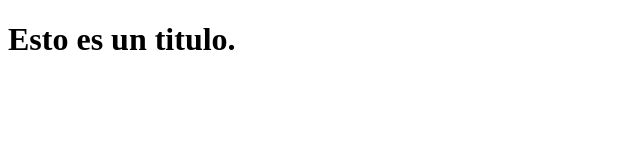
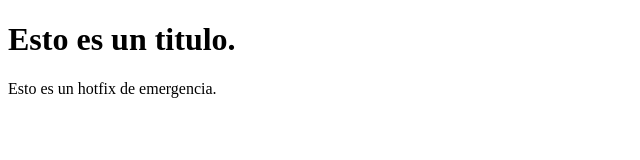
Before and after one commit to DavidEIG12/Practica-1, a plain HTML site: page index.html in a window 1280 px wide. Shown: the whole page, without its empty margins (0-640 px from the left). Drawn offline with Linux system fonts and the light colour scheme.

Commit message:
hotfix-urgente

```diff
--- a/index.html
+++ b/index.html
@@ -7,5 +7,6 @@
 </head>
 <body>
     <h1>Esto es un titulo.</h1>
+    <p>Esto es un hotfix de emergencia.</p>
 </body>
 </html>
```
